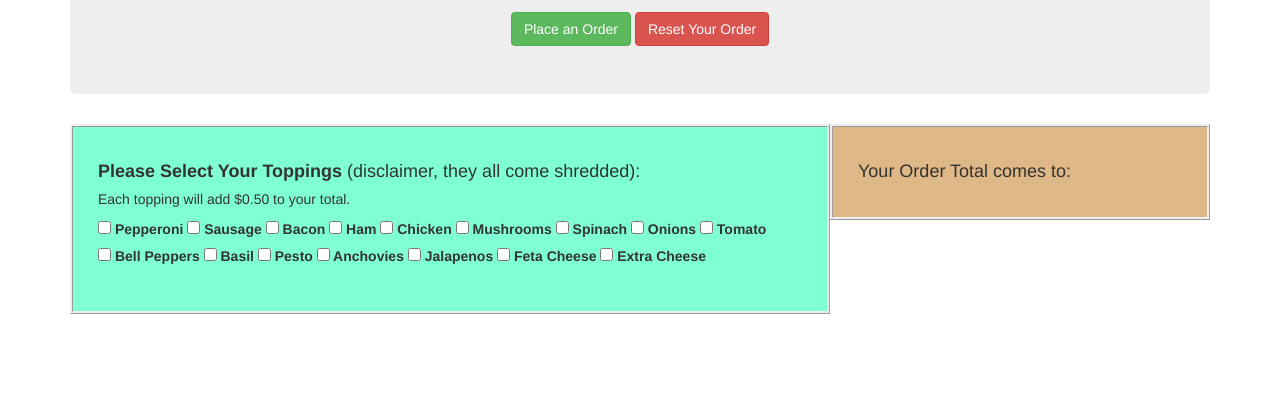
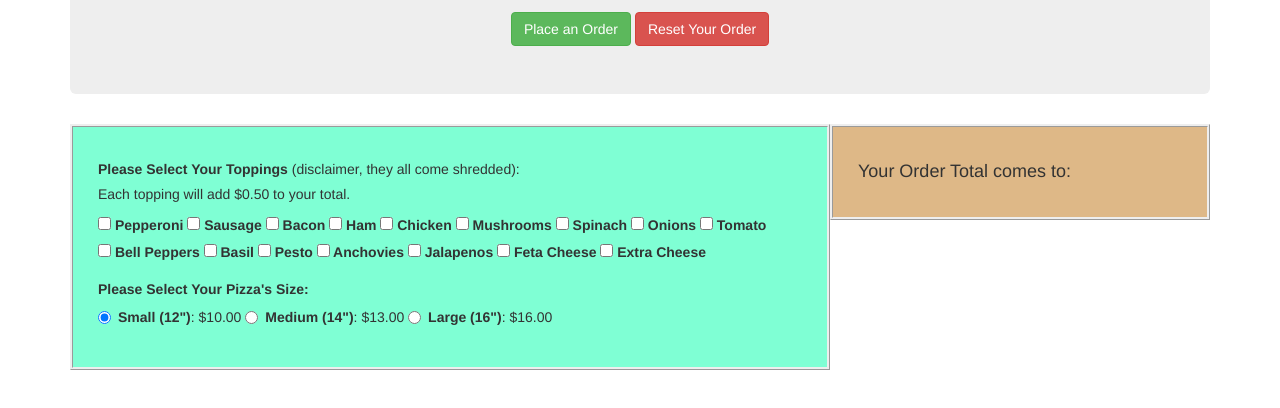
Before and after one commit to nkososik/Pizza-Parlor, a plain HTML site: page index.html in a window 1280 px wide. Shown: the part 144-552 px from the top of the page. Drawn offline with Linux system fonts and the light colour scheme.

Commit message:
add radio buttons to index.html to select for pizza size

```diff
--- a/index.html
+++ b/index.html
@@ -22,7 +22,7 @@
       <div id="order-selection" class="col-md-8">
         <form id="new-pizza-order">
           <div class="form-group">
-            <h4><strong>Please Select Your Toppings</strong> (disclaimer, they all come shredded):</h4>
+            <h5><strong>Please Select Your Toppings</strong> (disclaimer, they all come shredded):</h5>
             <h5>Each topping will add $0.50 to your total.</h5>
             <label><input type="checkbox" id="pepperoni" name="pizza-topping" value="pepperoni"> Pepperoni</label>
             <label><input type="checkbox" id="sausage" name="pizza-topping" value="sausage"> Sausage</label>
@@ -41,6 +41,14 @@
             <label><input type="checkbox" id="feta" name="pizza-topping" value="feta"> Feta Cheese</label>
             <label><input type="checkbox" id="cheese" name="pizza-topping" value="cheese"> Extra Cheese</label>
           </div>
+          <div class="form-group">
+            <h5><strong>Please Select Your Pizza's Size:</strong></h5>
+            <div class="radio">
+              <label><input type="radio" name="size" value="small" checked> <strong>Small (12")</strong>: $10.00</label>
+              <label><input type="radio" name="size" value="medium"> <strong>Medium (14")</strong>: $13.00</label>
+              <label><input type="radio" name="size" value="large"> <strong>Large (16")</strong>: $16.00</label>
+            </div>
+          </div>
         </form>
       </div>
 
```
